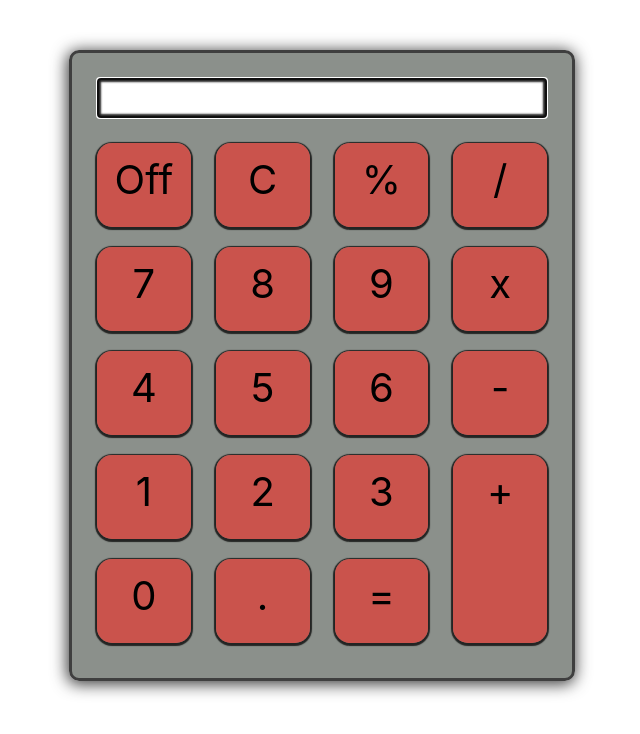
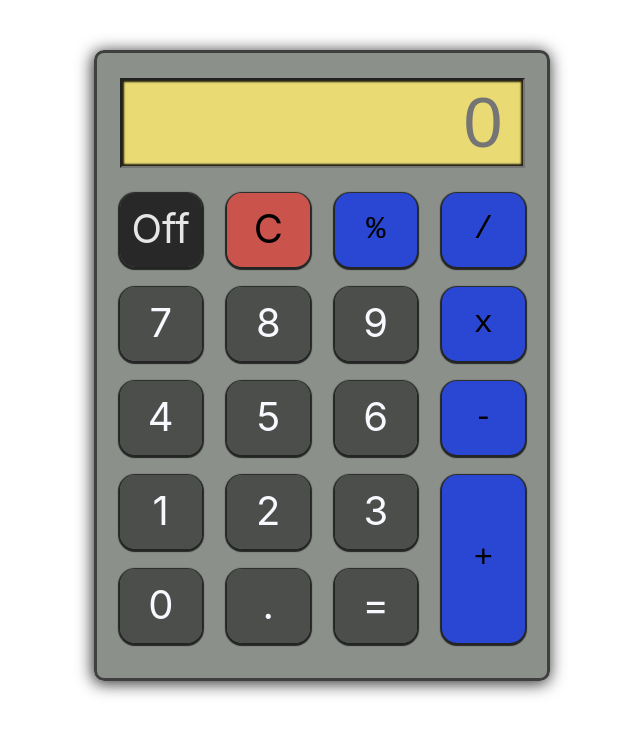
Before and after one commit to Ttante/react-calculator, a React (Create React App) app: page / in a window 1280 px wide. Shown: the top 734 px of the page, without its empty margins (318-958 px from the left). Built offline with nearby package versions, Linux system fonts and the light colour scheme.

Commit message:
feature(): main logic and improved styles

```diff
--- a/package.json
+++ b/package.json
@@ -7,6 +7,7 @@
     "node-sass": "^4.13.0",
     "react": "^16.11.0",
     "react-dom": "^16.11.0",
+    "react-number-format": "^4.3.1",
     "react-scripts": "3.2.0"
   },
   "scripts": {
--- a/src/components/Calculator.js
+++ b/src/components/Calculator.js
@@ -1,5 +1,8 @@
 import React, { useRef, useState, useEffect } from 'react';
 
+import NumberFormat from 'react-number-format';
+
+import { evaluate } from 'mathjs'
 
 import NumberButton from './NumberButton';
 import OffButton from './OffButton';
@@ -13,10 +16,12 @@ const MAX_DISPLAY_LENGTH = 10
 function Calculator () {
   const [displayValue, setDisplayValue] = useState('')
   const [previousValue, setPreviousValue] = useState('')
-  const [currentOperation, setCurrentOperation] = useState('')
+  const [currentOperation, setCurrentOperation] = useState(null)
   // const [previousOperation, setPreviousOperation] = useState('')
   const [pressedBtn, setPressedBtn] = useState('')
-  const displayInputRef = useRef(null)
+  let displayInputRef = useRef(null)
+  const [expression, setExpression] = useState('')
+  const [initialValue, setInitialValue] = useState('0')
 
 
   useEffect(() => {
@@ -27,13 +32,27 @@ function Calculator () {
   })
 
   const addDecimalPoint = () => {
-    if (!displayValue.includes('.') && atMaxDisplayLength()) {
-      setDisplayValue(displayValue + '.')
+    const test = parseFloat(displayValue) - parseInt(displayValue)
+    console.log('test: ', test)
+    if (!displayValue || (parseFloat(displayValue) - parseInt(displayValue)) === 0) {
+      if (null === currentOperation) {
+        setExpression('')
+        setInitialValue(0)
+      }
+      console.log('wtf', (displayValue || '0') + '.')
+      setDisplayValue((displayValue || '0') + '.')
+      if (!displayValue) {
+        setInitialValue('0.')
+      }
     }
   }
 
   const addNumber = (num) => {
-    console.log('the num: ', num)
+    // console.log('the num: ', num, currentOperation)
+    if (null === currentOperation) {
+      setExpression('')
+      setInitialValue(0)
+    }
     if (displayValue === '0') {
       setDisplayValue(num)
     } else {
@@ -42,56 +61,100 @@ function Calculator () {
   }
 
   const clearCalculator = () => {
-    setCurrentOperation('')
-    setDisplayValue('0')
+    setCurrentOperation(null)
+    setDisplayValue('')
+    setInitialValue('0')
+    setExpression('')
+  }
+
+  const handleEquals = () => {
+
+    const intermediateExpression = expression + displayValue
+    setCurrentOperation(null)
+    // console.log('intermediateExpression: ', intermediateExpression)
+
+    try {
+      let result = evaluate(intermediateExpression)
+      if (!Number.isFinite(result) || Number.isNaN(result)) {
+        result = 0
+      }
+      console.log(result)
+      console.log('result.length: ', result.length)
+      setInitialValue(result.toPrecision(6))
+      setExpression(result)
+      setDisplayValue('')
+    } catch (err) {
+      // setDisplayValue(displayValue)
+    }
+
   }
 
   const handleTextChange = (val) => {
+    const allowedValues = /[0-9|+|-|*|/|%|.]+/g
     console.log('hello')
     console.log('val: ', val)
-    addNumber(val)
+    if (val && !allowedValues.test(val)) {
+      return null
+    }
+
+    console.log('currOperation: ', currentOperation)
+
+    if (null === currentOperation) {
+      setExpression('')
+    }
+    setDisplayValue(val)
+    setCurrentOperation(null)
   }
 
-  const runCurrentOperation = () => {
-    if (!currentOperation || !previousValue) {
-      return
-    }
 
-
-    let result
-    switch (currentOperation) {
-      case '+':
-        result = previousValue + displayValue
-        break;
-      case '-':
-        result = previousValue - displayValue
-        break;
-      case '%':
-          result = previousValue * (0.01) * displayValue
-          break;
-      case '*':
-          result = previousValue * displayValue
-          break;
-      case '/':
-        result = previousValue / displayValue
-      default:
-        break;
-    }
-
-    setPreviousValue(displayValue)
-    setDisplayValue(result)
-  }
 
   const atMaxDisplayLength = () => {
     return displayValue.length >= MAX_DISPLAY_LENGTH
   }
 
+  // console.log('displayValue: ', displayValue)
+  let initStr = initialValue.toString()
+  console.log('initStr.length: ', initStr.length)
+
+  const trimResult = (result) => {
+    let trimmedResult = result.toString()
+
+    return trimmedResult
+  }
+
   const setOperation = (operation) => {
-    if (currentOperation) {
-      runCurrentOperation()
+    console.log('currentOperation: ', currentOperation)
+
+    if ('%' === operation) {
+      operation = '*0.01*'
     }
+
     setCurrentOperation(operation)
+
+    let intermediateExpression = expression + displayValue
+    console.log('intermediateExpression: ', intermediateExpression)
+
+    try {
+      let result = evaluate(intermediateExpression)
+      if (!Number.isFinite(result) || Number.isNaN(result)) {
+        result = 0
+      }
+      console.log('initial value', result)
+      setInitialValue(trimResult(result))
+    } catch (err) {
+      console.log(err)
+      // setDisplayValue(displayValue)
+    }
+
+    setExpression(intermediateExpression + operation)
+
+
+    setDisplayValue('')
+
+
+
   }
+
 
   const turnOffCalculator = () => {
     setDisplayValue('')
@@ -101,16 +164,19 @@ function Calculator () {
 
   return (
     <div className="calculator">
-      <input
+      <NumberFormat
+        thousandSeparator={true}
         type="text"
+        displayType="input"
         className="display"
-        onChange={(e) => { handleTextChange(e.target.value)} }
+        onChange={(e) => { handleTextChange(e.target.value) } }
         value={displayValue}
-        ref={displayInputRef}
+        getInputRef={(el) => { displayInputRef = el }}
+        placeholder={initialValue}
       />
 
       <div className="btn-wrap">
-        <OffButton customClass="grid-1" powerOff={turnOffCalculator.bind(this)} />
+        <OffButton customClass="grid-1 off" powerOff={turnOffCalculator.bind(this)} />
         <div
           className={`btn clear grid-2 ${pressedBtn === 'clear' ? 'pressed' : ''}`}
           onClick={() => { clearCalculator()} }
@@ -119,29 +185,29 @@ function Calculator () {
           >
             C
         </div>
-        <OperandButton customClass="grid-3" operator="%" setOperation={() => { setOperation.bind(this)} } />
-        <OperandButton customClass="grid-4" operator="/" setOperation={() => { setOperation.bind(this)} } />
+        <OperandButton customClass="grid-3 percent" operator="%" setOperation={setOperation.bind(this)} />
+        <OperandButton customClass="grid-4 divide" operator="/" setOperation={setOperation.bind(this)} />
 
         <NumberButton customClass="grid-5" addNumber={addNumber.bind(this)} number="7" />
         <NumberButton customClass="grid-6" addNumber={addNumber.bind(this)} number="8" />
         <NumberButton customClass="grid-7" addNumber={addNumber.bind(this)} number="9" />
-        <OperandButton customClass="grid-8" operator="x" setOperation={() => { setOperation.bind(this)} } />
+        <OperandButton customClass="grid-8 multiply" operator="*" setOperation={setOperation.bind(this)} />
 
         <NumberButton customClass="grid-9" addNumber={addNumber.bind(this)} number="4" />
         <NumberButton customClass="grid-10" addNumber={addNumber.bind(this)} number="5" />
         <NumberButton customClass="grid-11" addNumber={addNumber.bind(this)} number="6" />
-        <OperandButton customClass="grid-12" operator="-" setOperation={() => { setOperation.bind(this)} } />
+        <OperandButton customClass="grid-12 minus" operator="-" setOperation={setOperation.bind(this)} />
 
         <NumberButton customClass="grid-13" addNumber={addNumber.bind(this)} number="1" />
         <NumberButton customClass="grid-14" addNumber={addNumber.bind(this)} number="2" />
         <NumberButton customClass="grid-15" addNumber={addNumber.bind(this)} number="3" />
-        <OperandButton customClass="grid-16" operator="+" setOperation={() => { setOperation.bind(this)} } />
+        <OperandButton customClass="grid-16 plus" operator="+" setOperation={setOperation} />
 
         <NumberButton customClass="grid-17" addNumber={addNumber.bind(this)} number="0" />
-        <DecimalButton customClass="grid-18" addDecimal={() => { addDecimalPoint.bind(this)} } />
+        <DecimalButton customClass="grid-18" addDecimal={addDecimalPoint} />
         <div
           className={`btn bottom-row equals grid-19 ${pressedBtn === 'equals' ? 'pressed' : ''}`}
-          onClick={() => { runCurrentOperation()} }
+          onClick={() => { handleEquals() } }
           onMouseDown={() => {setPressedBtn('equals')}}
           onMouseUp={() => {setPressedBtn('')}}
           >
--- a/src/components/Calculator.scss
+++ b/src/components/Calculator.scss
@@ -7,17 +7,11 @@
   background: rgba(25, 35, 24, 0.5);
   border: 3px solid #3f3f3f;
 
-  // .btn-wrap {
-  //   display: grid;
-  //   grid-template-columns: 23% 23% 23% 23%;
-  // }
-  // grid-template-rows: 100% 100px [third-line] auto [last-line];
-
 
   height: 600px;
   margin: 50px auto;
   padding-top: 25px;
-  width: 500px;
+  width: 450px;
 
 
   .btn-wrap {
@@ -26,7 +20,7 @@
     grid-template-rows: repeat(5, 1fr);
     grid-column-gap: 25px;
     grid-row-gap: 20px;
-    height: 500px;
+    height: 450px;
     width: 90%;
     margin: 0 auto;
 
@@ -49,7 +43,6 @@
     .grid-17 { grid-area: 5 / 1 / 6 / 2; }
     .grid-18 { grid-area: 5 / 2 / 6 / 3; }
     .grid-19 { grid-area: 5 / 3 / 6 / 4; }
-
   }
 
   .btn {
@@ -57,8 +50,9 @@
     -moz-box-shadow: 0px 1px 1px 2px rgba(0, 0, 0, 0.75);
     box-shadow: 0px 1px 1px 2px rgba(0, 0, 0, 0.75);
     box-sizing: border-box;
-    background: rgba(230, 57, 50, 0.7);
+    background: rgba(50, 50, 50, 0.7);
     border-radius: 15px;
+    color: ghostwhite;
     padding-top: 13%;
     display: inline-block;
     font-size: 40px;
@@ -68,6 +62,59 @@
       -moz-box-shadow: inset 0px 5px 3px 2px rgba(0, 0, 0, 0.75);
       box-shadow: inset 0px 5px 3px 2px rgba(0, 0, 0, 0.75);
     }
+
+    &.off {
+      background: #000000b8;
+      color: #e6e6e6;
+    }
+
+    &.operand {
+      background: #2947d3;
+      color: #000;
+      position: relative;
+
+      &:after {
+
+        top: 50%;
+        display: block;
+        position: absolute;
+        transform: translate(-50%, -50%);
+        left: 50%;
+        font-family: monospace;
+        font-size: 2rem;
+        line-height: 2rem;
+      }
+    }
+
+    &.clear {
+      background: rgba(230, 57, 50, 0.7);
+      color: #000;
+    }
+
+    &.plus {
+      padding-top: 55%;
+      &:after {
+        content: "+";
+      }
+    }
+
+    &.minus:after {
+      content: '-';
+    }
+
+    &.multiply:after {
+      content: 'x';
+    }
+
+    &.divide:after {
+      content: '/';
+    }
+
+    &.percent:after {
+      content: '%';
+    }
+
+
   }
 
 
@@ -76,9 +123,9 @@
     -moz-box-shadow: inset 0px 0px 2px 2px rgba(0,0,0,0.86);
     box-shadow: inset 0px 0px 2px 2px rgba(0, 0, 0, 0.86);
     box-sizing: border-box;
-    background: #fff;
-    font-size: 28px;
-    height: 40px;
+    background: #eada74;
+    font-size: 70px;
+    height: 90px;
     margin: 0 auto 25px auto;
     width: 90%;
     text-align: right;
--- a/src/components/OperandButton.js
+++ b/src/components/OperandButton.js
@@ -5,11 +5,11 @@ function OperandButton ({ customClass, operator, setOperation }) {
   return (
     <div
       className={`btn operand ${customClass} ${isPressed ? 'pressed' : ''}`}
-      onClick={() => { setOperation(operator)} }
+      onClick={() => { console.log('click'); setOperation(operator)} }
       onMouseDown={() => {setIsPressed(true)}}
       onMouseUp={() => {setIsPressed(false)}}
     >
-      {operator}
+      {/* {operator} */}
     </div>
   )
 }
```
Also changed, not shown: 1 other file (tests, documents, lock files or other folders).
